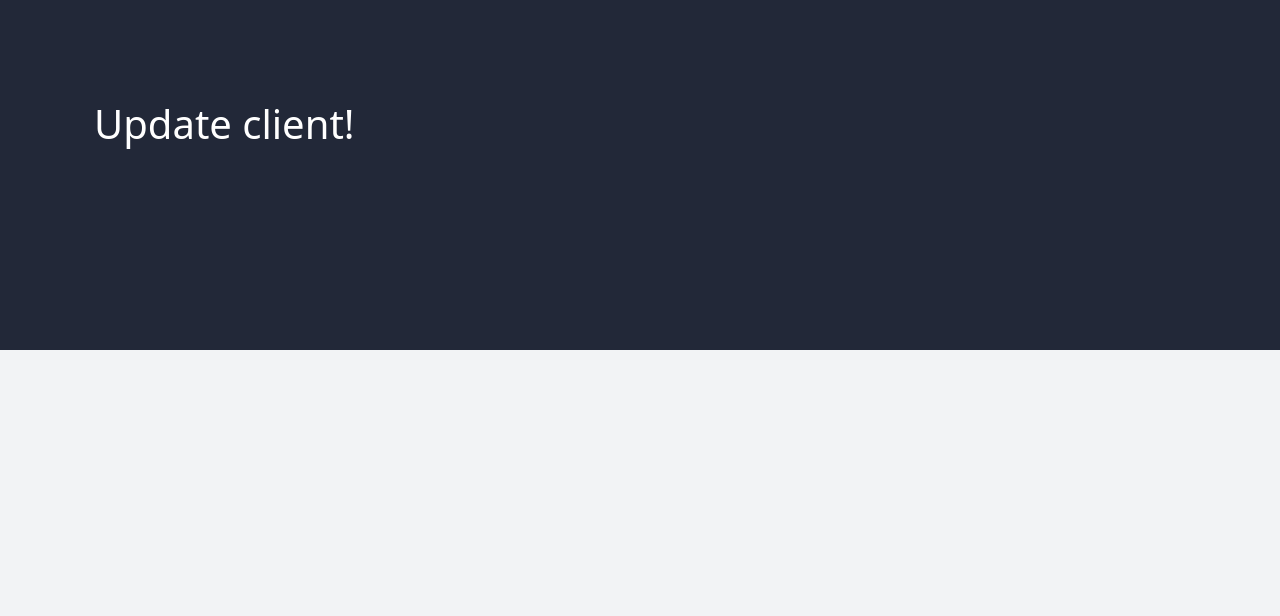
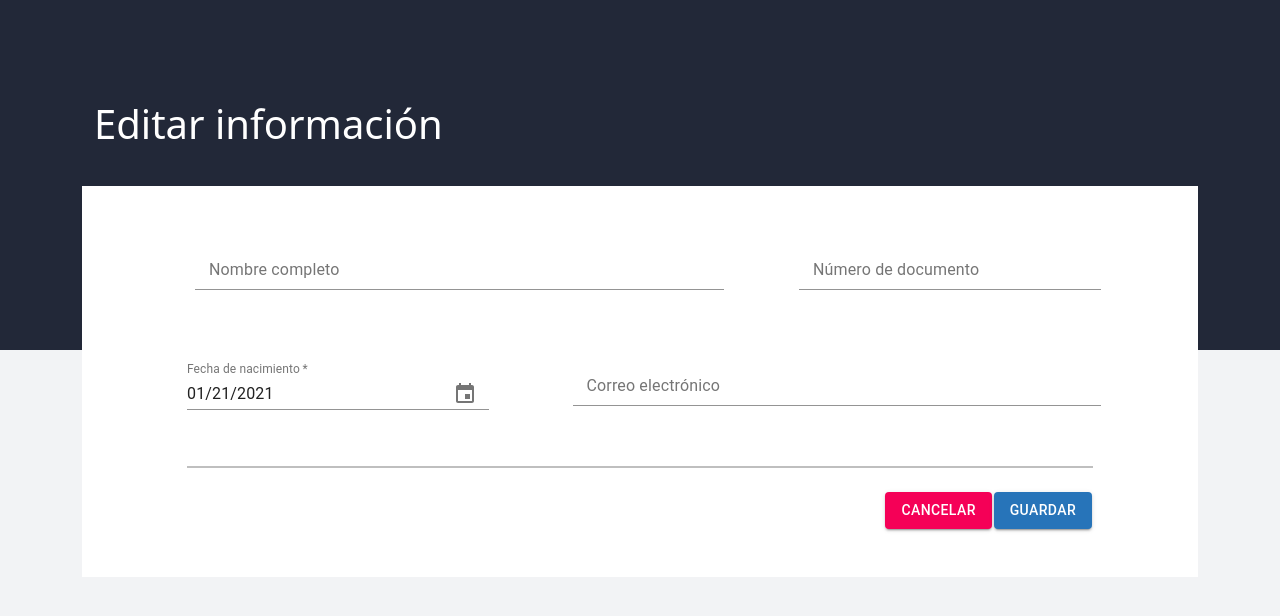
Before and after one commit to Andbet97/CRUD-React-Node-Express, a React (Create React App) app in the folder Frontend-React/: page /client/edit/1 in a window 1280 px wide. Shown: the top 616 px of the page. Built offline with nearby package versions, Linux system fonts and the light colour scheme; no server answers.

Commit message:
Edit client data working

```diff
--- a/Frontend-React/src/components/CreateClient.js
+++ b/Frontend-React/src/components/CreateClient.js
@@ -33,7 +33,7 @@ export const CreateClient = () => {
                 email: email,
                 birthday_date: birthday_date
             })
-            .then((res) => {
+            .then(() => {
                 handleCancel();
             }).catch((err) => {
                 if (err.response.status === 400) {
--- a/Frontend-React/src/components/ListItemClient.js
+++ b/Frontend-React/src/components/ListItemClient.js
@@ -1,4 +1,5 @@
 import React, { Fragment } from 'react';
+import { useHistory } from "react-router-dom";
 import AccountCircleIcon from '@material-ui/icons/AccountCircle';
 import DeleteIcon from '@material-ui/icons/Delete';
 import CreateIcon from '@material-ui/icons/Create';
@@ -18,11 +19,18 @@ export const ListItemClient = (props) => {
 
     const { handleDelete, client } = props
 
+    let history = useHistory();
+
     moment.locale('es');
 
     const formatDate = (datetime) => {
         const date = datetime.split('T')[0];
         return moment(date).format("DD MMMM YYYY");
+    }
+
+    const handleEdit = (id) => {
+        const path = '/client/edit/'+id;
+        history.push(path);
     }
 
     return (
@@ -37,7 +45,12 @@ export const ListItemClient = (props) => {
                 <div className="date">
                     {formatDate(client.birthday_date)} | {formatDate(client.createdAt)}
                 </div>
-                <Button variant="contained" color="primary" className="blue-color">
+                <Button
+                    variant="contained"
+                    onClick={() => handleEdit(client._id)}
+                    color="primary"
+                    className="blue-color"
+                >
                     <CreateIcon />
                 </Button>
                 <ConfirmAlert
--- a/Frontend-React/src/components/UpdateClient.js
+++ b/Frontend-React/src/components/UpdateClient.js
@@ -1,5 +1,115 @@
-import React from 'react';
+import React, { Fragment, useState, useEffect } from 'react';
+import { useHistory, useParams } from "react-router-dom";
+import '../css/CreateClient.css';
+import {
+    Button, Divider
+} from '@material-ui/core';
+import { Form } from './Form';
+import axios from 'axios';
 
-export const UpdateClient = () => (
-    <h1>Update client!</h1>
-)
+
+export const UpdateClient = () => {
+
+    const { id } = useParams();
+
+    const [name, setName] = useState('');
+    const [dni, setDni] = useState('');
+    const [birthday_date, setBirthday_date] = useState(new Date());
+    const [email, setEmail] = useState('');
+    const [errors, setErrors] = useState({});
+
+    let history = useHistory();
+
+    useEffect(() => {
+        let URL = process.env.REACT_APP_API_URL ? process.env.REACT_APP_API_URL : 'http://localhost:5000/api';
+        URL += '/clients/' + id;
+        axios
+            .get(URL, {
+
+            })
+            .then((res) => {
+                const data = res.data;
+                setName(data.name);
+                setDni(data.dni);
+                setEmail(data.email);
+                setBirthday_date(data.birthday_date);
+            })
+            .catch((err) => {
+                if (err.response.status === 400) {
+                    setErrors(err.response.data.errors);
+                } else {
+                    console.log(err);
+                }
+            });
+    }, [id])
+
+    const handleCancel = () => {
+        history.push("/client/list");
+    }
+
+    const handleSave = (e) => {
+        e.preventDefault();
+        let URL = process.env.REACT_APP_API_URL ? process.env.REACT_APP_API_URL : 'http://localhost:5000/api';
+        URL += '/clients/' + id;
+        axios
+            .put(URL, {
+                name: name,
+                dni: dni,
+                email: email,
+                birthday_date: birthday_date
+            })
+            .then(() => {
+                handleCancel();
+            }).catch((err) => {
+                if (err.response.status === 400) {
+                    setErrors(err.response.data.errors);
+                } else {
+                    console.log(err);
+                }
+            });
+    }
+
+    return (
+        <Fragment>
+            <div className="row">
+                <div className="col-12">
+                    <h1>Editar información</h1>
+                </div>
+            </div>
+            <div className="row">
+                <div className="col-12 content-box">
+                    <div className="row">
+                        <form className="col-10 offset-1 mt-5">
+                            <Form
+                                states={{name, dni, birthday_date, email, errors}}
+                                setStates={{setName, setDni, setBirthday_date, setEmail}}
+                            />
+                            <Divider fullWidht id="divider"/>
+                            <div className="row mb-5">
+                                <div id="buttons-box" className="col-3 offset-9 mt-4">
+                                    <Button
+                                        variant="contained"
+                                        color="secondary"
+                                        onClick={handleCancel}
+                                    >
+                                        Cancelar
+                                    </Button>
+                                    <Button
+                                        type="submit"
+                                        variant="contained"
+                                        color="primary"
+                                        className="blue-color"
+                                        onClick={handleSave}
+                                    >
+                                        Guardar
+                                    </Button>
+                                </div>
+                            </div>
+
+                        </form>
+                    </div>
+                </div>
+            </div>
+        </Fragment>
+    );
+}
```
